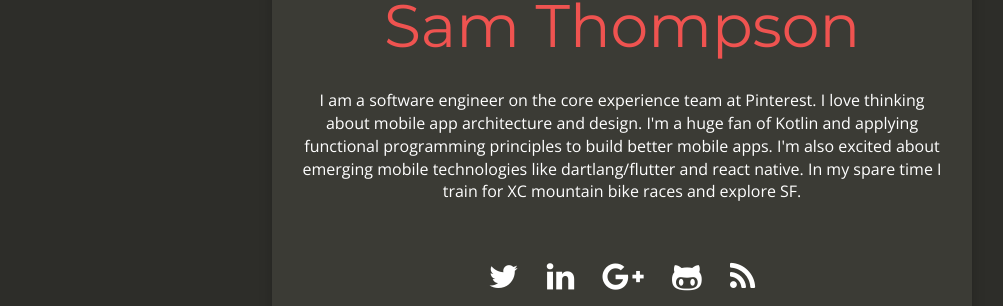
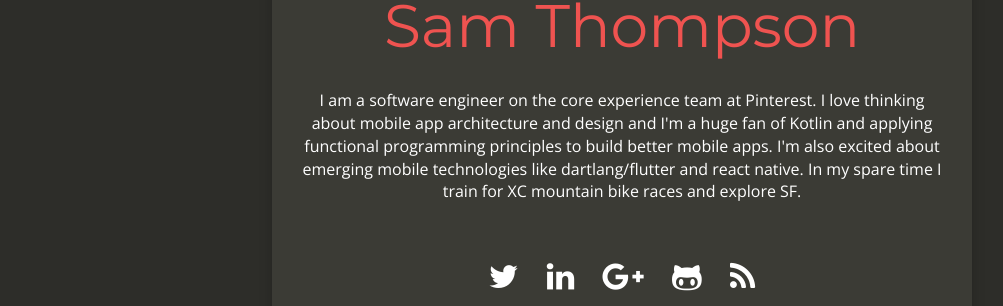
Before and after one commit to SamThompson/SamThompson.github.io, a Jekyll site: the page built from index.html, in a window 1280 px wide. Shown: the part 172-478 px from the top of the page, without its empty margins (18-1021 px from the left). Built offline with Jekyll 4.4.1, drawn with Linux system fonts in a browser that asks for light colours; nearby versions of some CDN libraries; Markdown is read by kramdown in place of the engine named in the settings.

Commit message:
Update again

```diff
--- a/_config.yml
+++ b/_config.yml
@@ -4,7 +4,11 @@ email:
 description: ""
 baseurl: ""
 url: "http://samthompson.me"
-title_description: "I am a software engineer on the core experience team at Pinterest. I love thinking about mobile app architecture and design. I'm a huge fan of Kotlin and applying functional programming principles to build better mobile apps. I'm also excited about emerging mobile technologies like dartlang/flutter and react native. In my spare time I train for XC mountain bike races and explore SF."
+title_description: "I am a software engineer on the core experience team at Pinterest.
+
+I love thinking about mobile app architecture and design and I'm a huge fan of Kotlin and applying functional programming principles to build better mobile apps. I'm also excited about emerging mobile technologies like dartlang/flutter and react native.
+
+In my spare time I train for XC mountain bike races and explore SF."
 title_image: "https://avatars3.githubusercontent.com/u/4391203?v=3&s=460"
 google_analytics: "UA-70351113-1"
 disqus_account: samthompsonblog
```
